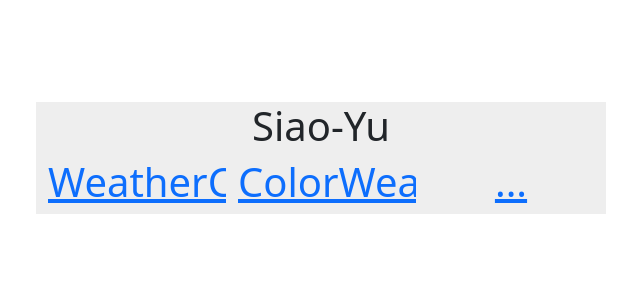
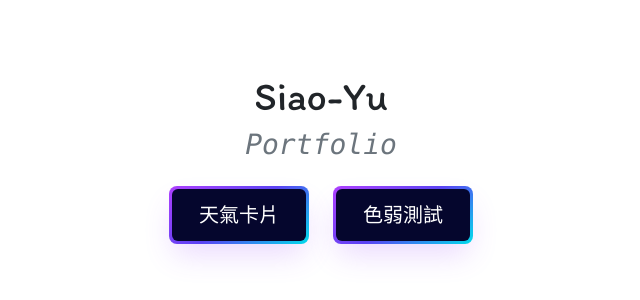
Before and after one commit to siaoyu/siaoyu.github.io, a plain HTML site: page index.html in a window 1280 px wide. Shown: the part 242-542 px from the top of the page, without its empty margins (319-959 px from the left). Drawn offline with nearby package versions, Linux system fonts and the light colour scheme.

Commit message:
Update index.html

```diff
--- a/index.html
+++ b/index.html
@@ -5,7 +5,7 @@
   <meta charset="UTF-8">
   <meta http-equiv="X-UA-Compatible" content="IE=edge">
   <meta name="viewport" content="width=device-width, initial-scale=1.0">
-  <title>Siao-Yu' Profile</title>
+  <title>Siao-Yu' Portfolio</title>
   <link rel="stylesheet" href="https://cdn.jsdelivr.net/npm/bootstrap@5.1.3/dist/css/bootstrap.min.css">
   <link rel="stylesheet" href="/css/index.css">
 </head>
@@ -15,19 +15,21 @@
     <nav class="mb-auto"></nav>
     <main class="container">
       <div class="row d-flex justify-content-center">
-        <div class="col-6">
-          <h1>Siao-Yu</h1>
+        <div class="col py-2">
+          <h1 class="my-0 display-6">Siao-Yu</h1>
+          <h3 class="my-0 py-2 font-monospace text-muted"><em>Portfolio</em></h3>
         </div>
       </div>
-      <div class="row d-flex justify-content-center">
-        <div class="col-2">
-          <h1><a href="/WeatherCard/">WeatherCard</a></h1>
+      <div class="row d-flex flex-wrap justify-content-center">
+        <div class="col col-sm-5 py-2 d-flex justify-content-center justify-content-sm-end">
+          <button class="button" role="button" onclick="location.href='/WeatherCard/'">
+            <span class="text">天氣卡片</span>
+          </button>
         </div>
-        <div class="col-2">
-          <h1><a href="/ColorWeakness/">ColorWeakness</a></h1>
-        </div>
-        <div class="col-2">
-          <h1><a href="#">...</a></h1>
+        <div class="col col-sm-5 py-2 d-flex justify-content-center justify-content-sm-start">
+          <button class="button" role="button" onclick="location.href='/ColorWeakness/'">
+            <span class="text">色弱測試</span>
+          </button>
         </div>
       </div>
     </main>
--- a/scss/index.scss
+++ b/scss/index.scss
@@ -1,10 +1,61 @@
+@import url('https://fonts.googleapis.com/css2?family=Itim&family=Noto+Sans+TC&family=Noto+Serif+TC&display=swap');
+
 * {
     margin: 0;
     box-sizing: border-box;
 }
 
-.row div {
-    // width: 500px;
-    // min-height: 50px;
-    background-color: #eee;
+.container {
+    .row:nth-child(1) {
+        font-family: 'Itim', cursive;
+    }
+    .row:nth-child(2) {
+        font-family: 'Noto Sans TC', sans-serif;
+
+        .button {
+            min-width: 140px;
+            max-width: 100%;
+            padding: 3px;
+            font-family: Phantomsans, sans-serif;
+            font-size: 20px;
+            line-height: 1em;
+            align-items: center;
+            text-decoration: none;
+            white-space: nowrap;
+            color: #ffffff;
+            display: flex;
+            justify-content: center;
+            user-select: none;
+            border: 0;
+            border-radius: 8px;
+            box-shadow: rgba(151, 65, 252, 0.2) 0 15px 30px -5px;
+            background-image: linear-gradient(144deg, #AF40FF, #5B42F3 50%, #00DDEB);
+            touch-action: manipulation;
+            cursor: pointer;
+
+            &:active, &:hover {
+                outline: 0;
+
+                span {
+                    background: none;
+                }
+            }
+
+            span {
+                width: 100%;
+                height: 100%;
+                padding: 16px 24px;
+                border-radius: 6px;
+                background-color: rgb(5, 6, 45);
+                transition: 300ms;
+            }
+        }
+    }
 }
+
+@media (min-width: 768px) {
+    .button {
+        min-width: 196px;
+        font-size: 24px;
+    }
+}
```
Also changed, not shown: css/index.css, 1 other file.
